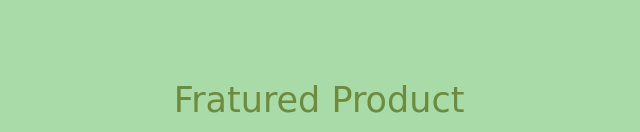
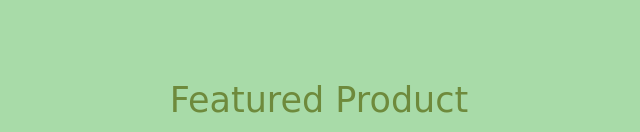
Before and after one commit to nuresa07/healthy-foods, a plain HTML site: page index.html in a window 1280 px wide. Shown: the part 820-952 px from the top of the page, 321-961 px from the left. Drawn offline with nearby package versions, Linux system fonts and the light colour scheme.

Commit message:
memperbaiki heading pada section product

```diff
--- a/index.html
+++ b/index.html
@@ -48,7 +48,7 @@
 
   <!-- Product -->
     <section class="product" id="product">
-      <h1 class="heading">Fratured product</h1>
+      <h1 class="heading">Featured product</h1>
 
       <div class="box-container">
 
```
